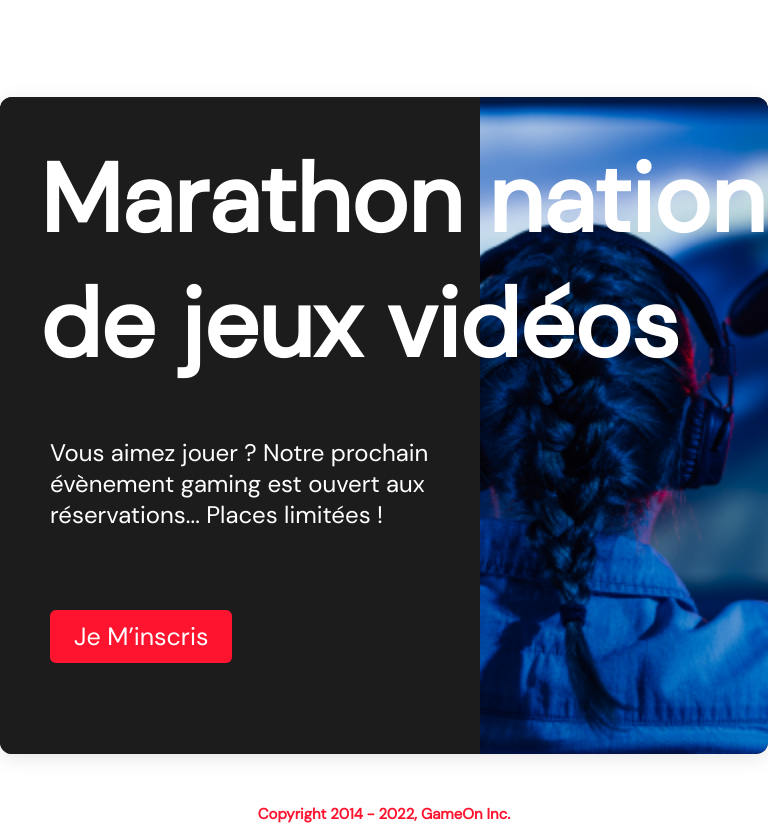
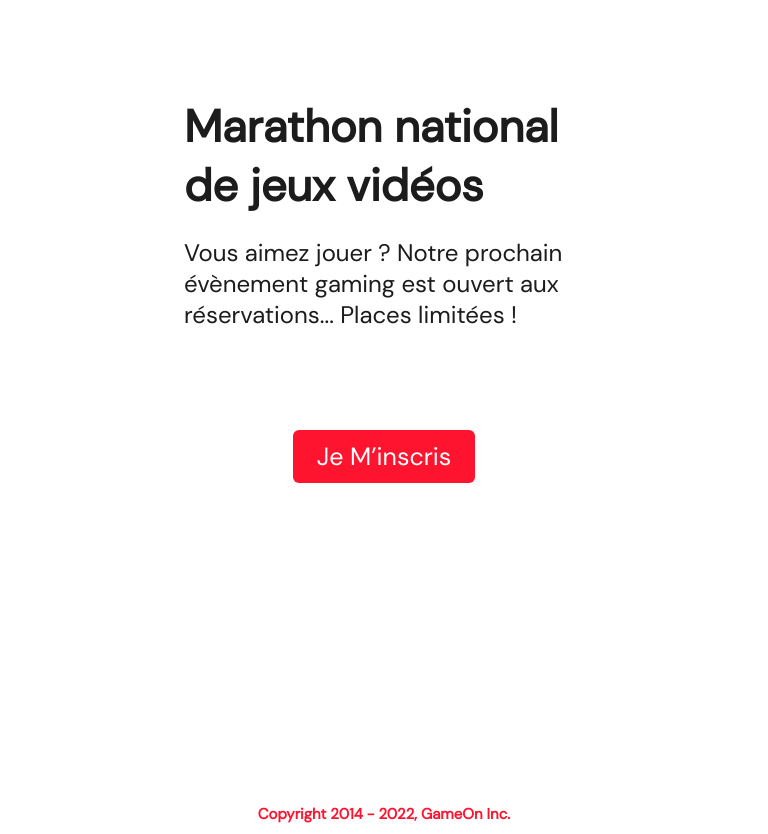
Before and after one commit to Mxf96/Game-On, a plain HTML site: page index.html in a window 768 px wide. Shown: the part 104-938 px from the top of the page. Drawn offline with Linux system fonts and the light colour scheme.

Commit message:
modified:   styles/footer.css modified:   styles/main.css

```diff
--- a/styles/footer.css
+++ b/styles/footer.css
@@ -16,20 +16,16 @@
   }
 }
 
-@media (max-width: 768px) and (min-width: 426px) {
+@media (max-width: 1023px) and (min-width: 426px) {
   .footer {
     max-width: 425px;
     justify-content: center;
   }
 }
-@media (max-width: 1024px) and (min-width: 769px) {
+
+@media (max-width: 1439px) and (min-width: 1024px) {
   .footer {
-    max-width: 768px;
+    max-width: 1024px;
+    margin-top: 20px;
   }
 }
-
-@media (max-width: 1439px) and (min-width: 1025px) {
-  .footer {
-    max-width: 1024px;
-  }
-}
--- a/styles/main.css
+++ b/styles/main.css
@@ -60,8 +60,45 @@
   z-index: 1;
 }
 
-@media (max-width: 1023px) and (min-width: 768px) {
+@media (max-width: 768px) and (min-width: 425px) {
+  .main-container {
+    max-width: 400px;
+    background: #ffffff00;
+    box-shadow: none;
+    display: flex;
+    flex-direction: column;
+    align-items: center;
+    position: relative;
+  }
 
+  .text-content {
+    background: #ffffff00;
+    color: #1c1c1c;
+    display: flex;
+    flex-direction: column;
+    align-items: center;
+    width: 100%;
+  }
+
+  .text-content h1 {
+    font-size: 45px;
+    position: absolute;
+    top: 0;
+    left: 40px;
+    margin-bottom: 20px;
+  }
+
+  .text-content p {
+    font-size: 24px;
+    margin: 100px 0;
+  }
+
+  .btn-inscription {
+    margin: 0;
+  }
+}
+
+@media (max-width: 1023px) and (min-width: 769px) {
 }
 
 @media (max-width: 1439px) and (min-width: 1024px) {
```
